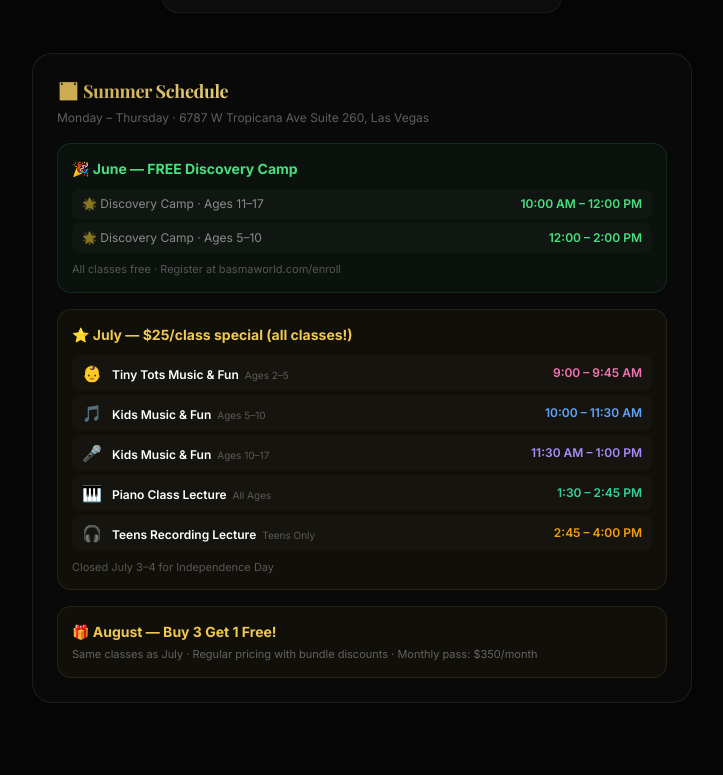
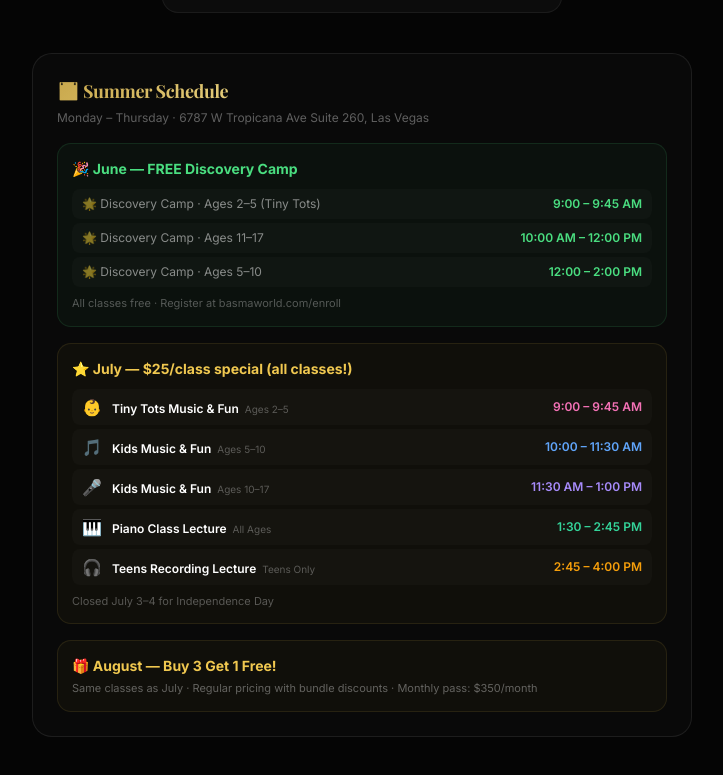
Before and after one commit to majorwinnersleague-debug/BASMAWORLD, a Next.js app: page /portal in a window 1280 px wide. Shown: the part 1014-1789 px from the top of the page, without its empty margins (278-1001 px from the left). Built offline with nearby package versions, Linux system fonts and the light colour scheme.

Commit message:
feat: Summer pricing, packages & Tiny Tots — PortalContent.tsx

```diff
--- a/app/portal/PortalContent.tsx
+++ b/app/portal/PortalContent.tsx
@@ -627,6 +627,7 @@
                     🎉 June — FREE Discovery Camp
                   </p>
                   {[
+                    { ages: "Ages 2–5 (Tiny Tots)", time: "9:00 – 9:45 AM", note: "Last 2 weeks only" },
                     { ages: "Ages 11–17", time: "10:00 AM – 12:00 PM" },
                     { ages: "Ages 5–10", time: "12:00 – 2:00 PM" },
                   ].map((slot, i) => (
```
